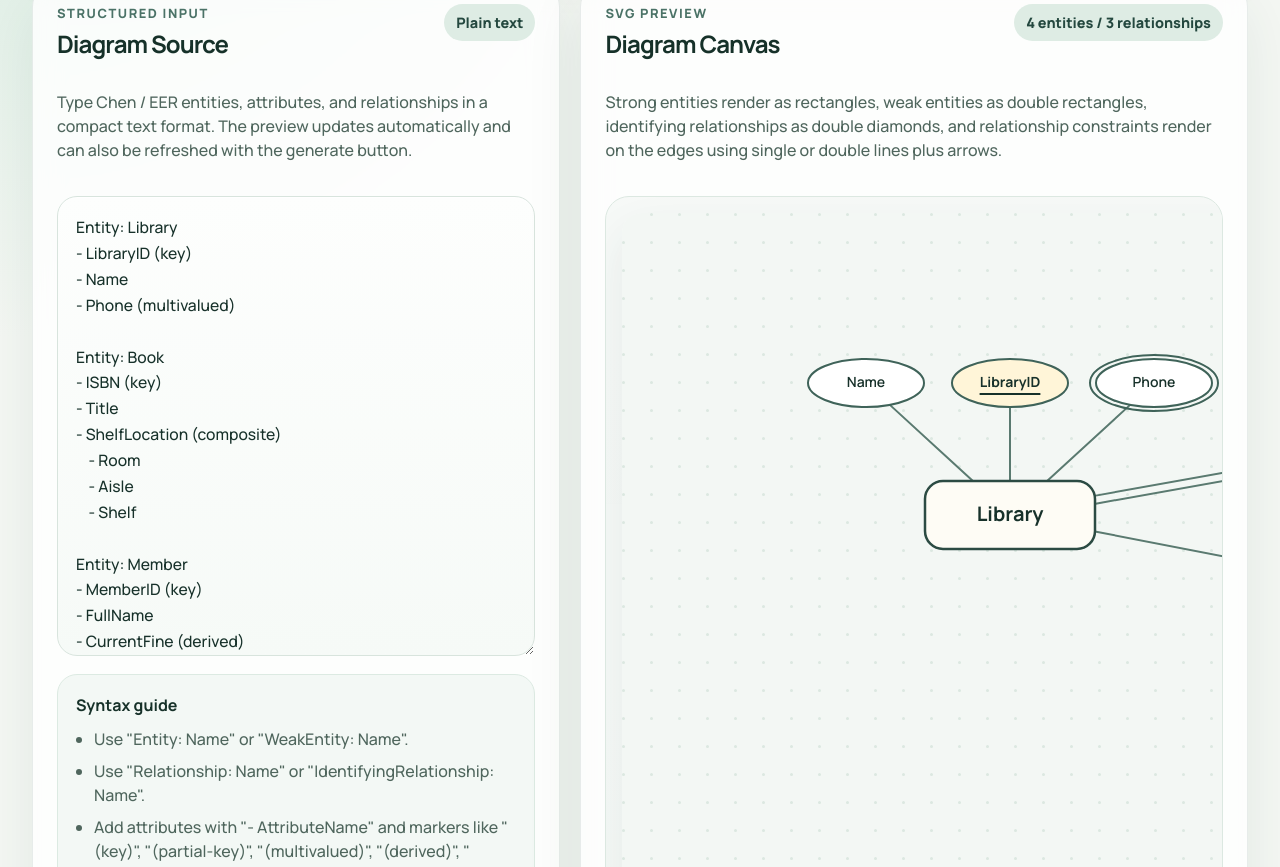
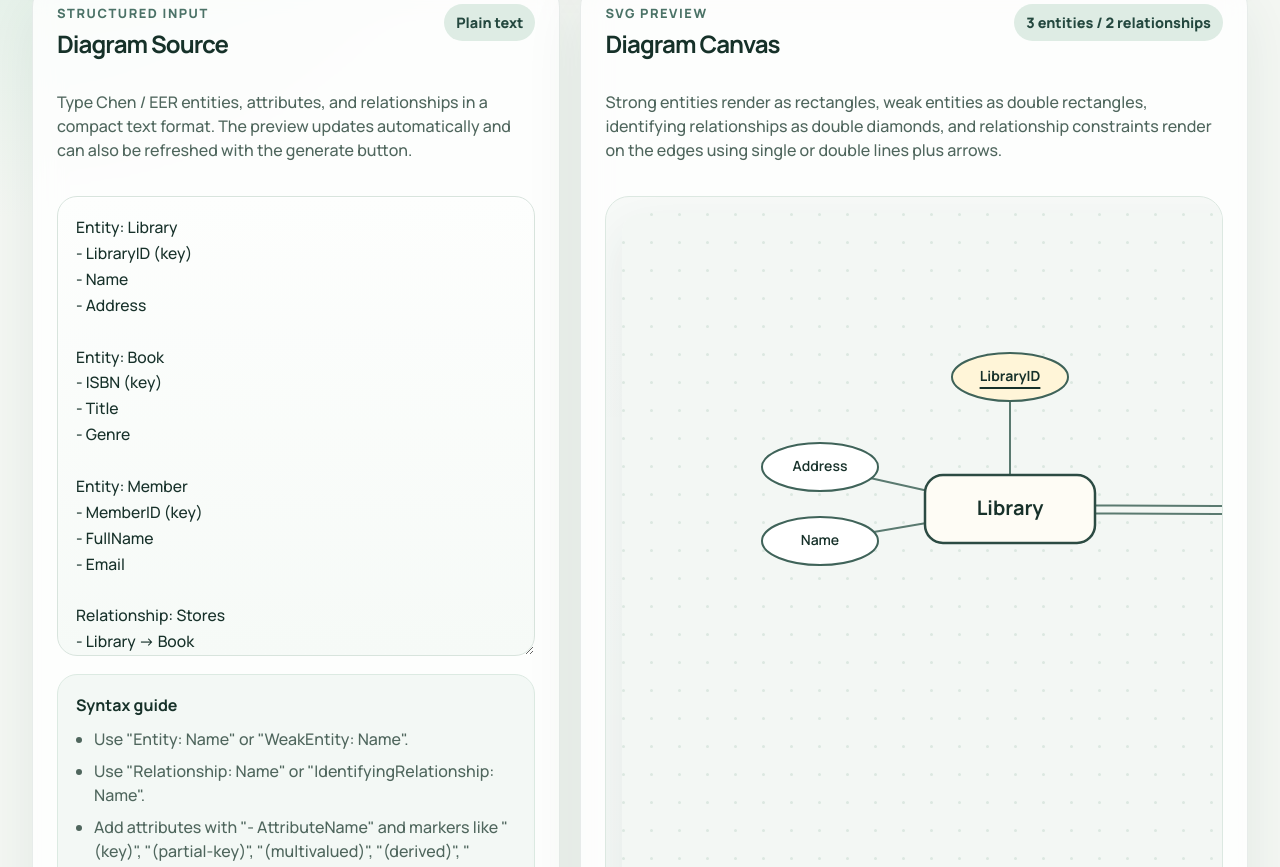
Before and after one commit to xuboxia/ER-diagram-drawer, a React (Vite) app: page / in a window 1280 px wide. Shown: the part 333-1200 px from the top of the page. Built offline with nearby package versions, Linux system fonts and the light colour scheme.

Commit message:
change default example input

```diff
--- a/src/data/exampleInput.ts
+++ b/src/data/exampleInput.ts
@@ -1,39 +1,28 @@
 export const EXAMPLE_INPUT = `Entity: Library
 - LibraryID (key)
 - Name
-- Phone (multivalued)
+- Address
 
 Entity: Book
 - ISBN (key)
 - Title
-- ShelfLocation (composite)
-    - Room
-    - Aisle
-    - Shelf
+- Genre
 
 Entity: Member
 - MemberID (key)
 - FullName
-- CurrentFine (derived)
+- Email
 
-WeakEntity: Loan
-- LoanNumber (partial-key)
-- DueDate
-- ReturnDate
-
-Relationship: Holds
+Relationship: Stores
 - Library -> Book
-- left: 1 to m
-- right: 0 to m
+- left participation: total
+- left arrow: false
+- right participation: partial
+- right arrow: false
 
 Relationship: Borrows
-- Library -> Book -> Member
-- Library: 0 to m
-- Book: 0 to m
-- Member: 0 to m
-- BorrowedOn
-
-IdentifyingRelationship: Records
-- Member -> Loan
-- left: 0 to m
-- right: 1 to 1`;
+- Member -> Book
+- left participation: partial
+- left arrow: false
+- right participation: partial
+- right arrow: false`;
```
